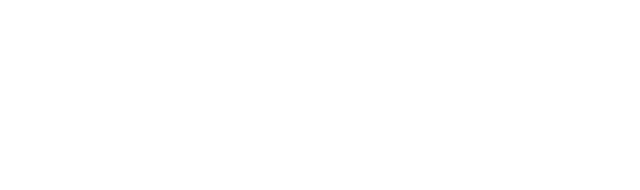
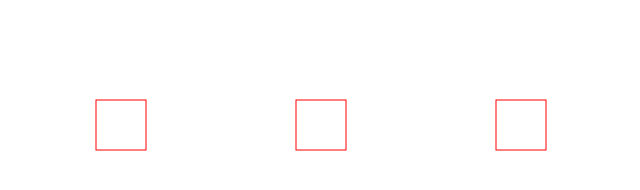
Before and after one commit to jakobbnt/Creative_code_2020, a plain HTML site: page 1.-Canvas-Basics/index.html in a window 1280 px wide. Shown: the whole page, without its empty margins (4-644 px from the left). Drawn offline with Linux system fonts and the light colour scheme.

Commit message:
Update index.html

```diff
--- a/1.-Canvas-Basics/index.html
+++ b/1.-Canvas-Basics/index.html
@@ -17,7 +17,29 @@
 
     <canvas id="canvas1" height="1000" width="1000"></canvas>
 
+
+
     <script>
+
+        const canvas = document.getElementById("canvas1");
+        const ctx = canvas.getContext("2d");
+
+        ctx.fillStyle = "white";
+        ctx.strokeStyle = "red";
+        ctx.strokeRect(100,100, 50,50)
+
+        ctx.strokeRect(300,100, 50,50)
+
+        ctx.strokeRect(500,100, 50,50)
+
+
+
+
+        // for(let i = 0; i <= canvas.width; i += 30){
+        //     ctx.fillStyle = "black"
+        //     ctx.fillRect(i,i,30,30);
+
+        // }
 
 
         // console.log("Hello");
```
